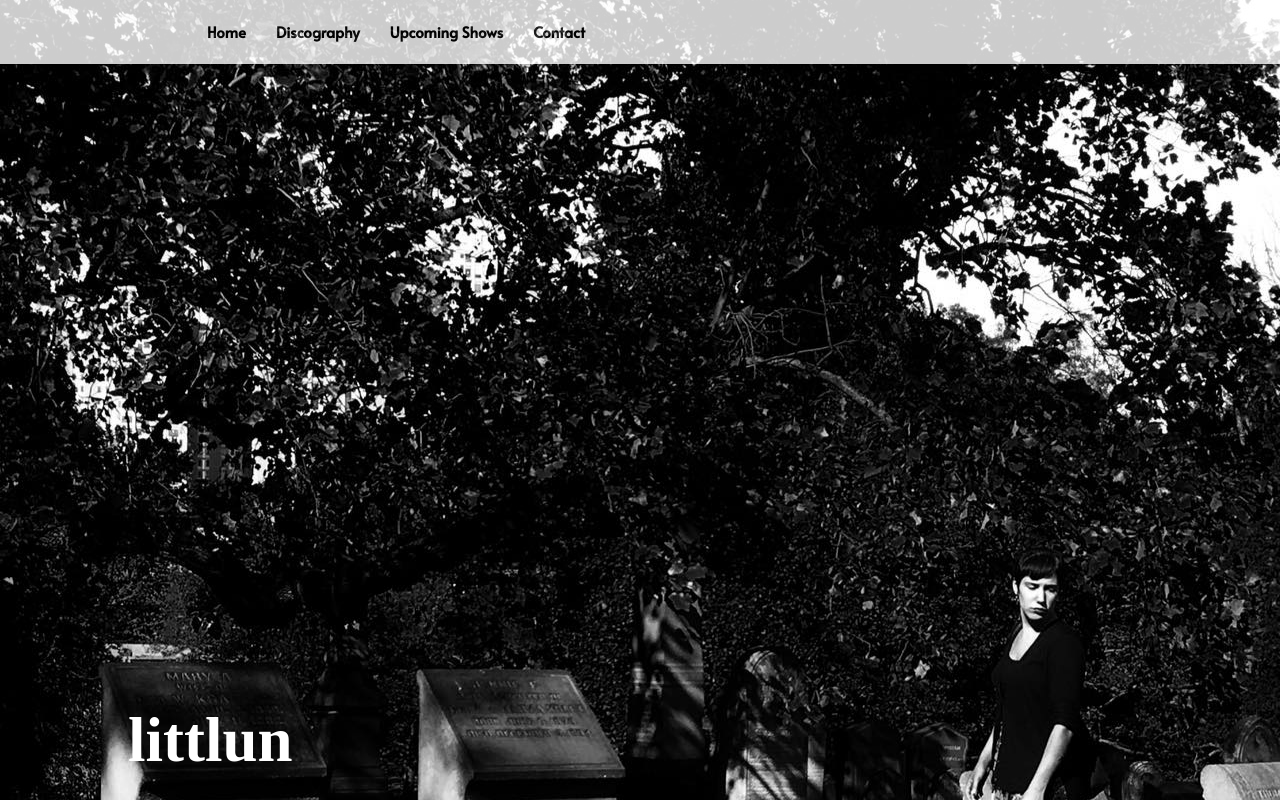
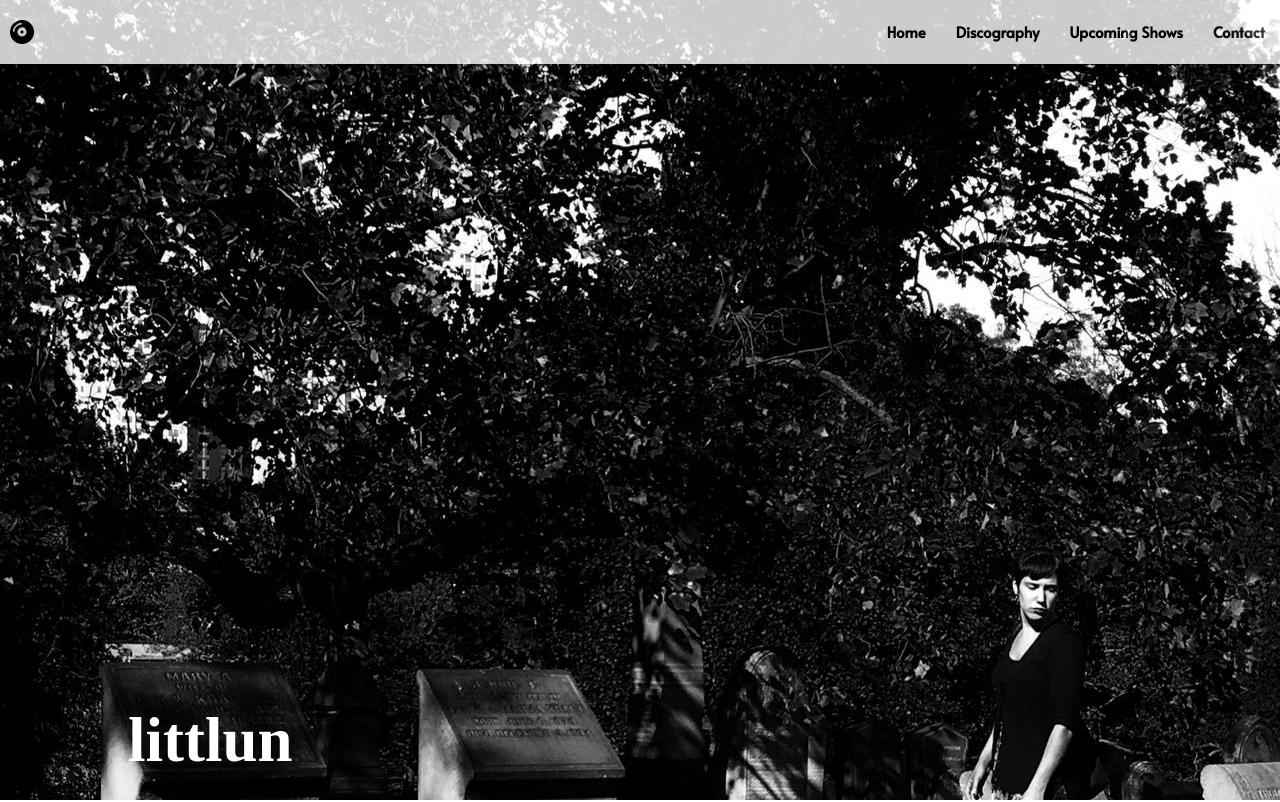
Before and after one commit to davidmbedford/littlunmusic, a React (Create React App) app: page / in a window 1280 px wide. Shown: the top 802 px of the page. Built offline with nearby package versions, Linux system fonts and the light colour scheme; a web font is replaced by a local one.

Commit message:
navbar improved and animation fixed

```diff
--- a/src/App.css
+++ b/src/App.css
@@ -15,17 +15,6 @@ font-family: 'Rakkas', cursive; */
   text-align: left;
 }
 
-.App-logo {
-  height: 40vmin;
-  pointer-events: none;
-}
-
-@media (prefers-reduced-motion: no-preference) {
-  .App-logo {
-    animation: App-logo-spin infinite 200s linear;
-  }
-}
-
 .App-header {
   background-color: white;
   min-height: 95vh;
@@ -37,11 +26,14 @@ font-family: 'Rakkas', cursive; */
   color: black;
 }
 
-.App-link {
-  color: #61dafb;
+@media (prefers-reduced-motion: no-preference) {
+  .brand-logo {
+    animation: rotation infinite 5s linear;
+    transform-origin: 45% 50%;
+  }
 }
 
-@keyframes App-logo-spin {
+@keyframes rotation {
   from {
     transform: rotate(0deg);
   }
--- a/src/components/navbar/index.js
+++ b/src/components/navbar/index.js
@@ -16,15 +16,14 @@ class Navbar extends Component {
       <>
         <nav>
           <div className="nav-wrapper">
-            <a href="" data-target="slide-out" className="sidenav-trigger"><i className="material-icons" id="menuicon">menu</i></a>
-            <div className="container">
-              <ul className="left hide-on-med-and-down">
+          <div className="brand-logo hide-on-med-and-down"><i className="fas fa-compact-disc"></i></div>
+            <a href="#" data-target="slide-out" className="sidenav-trigger"><i className="material-icons" id="menuicon">menu</i></a>
+              <ul className="right hide-on-med-and-down">
                 <li><Link to='/'>Home</Link></li>
                 <li><Link to='/discography'>Discography</Link></li>
                 <li><Link to='/shows'>Upcoming Shows</Link></li>
                 <li><Link to='/contact'>Contact</Link></li>
               </ul>
-            </div>
           </div>
         </nav>
 
--- a/src/components/navbar/style.css
+++ b/src/components/navbar/style.css
@@ -8,6 +8,10 @@ nav {
   z-index: 2;
 }
 
+nav .brand-logo {
+  color: black;
+  padding-left: 10px;
+}
 
 nav ul li a,
 ul.sidenav li a {
--- a/src/screens/discography/index.js
+++ b/src/screens/discography/index.js
@@ -54,7 +54,7 @@ function Discography() {
 
               </div>
             </div>
-                        <br/>
+            <br />
           </div>
         </div>
       </div>
```
Lines whose indentation alone changed are shown as unchanged.
